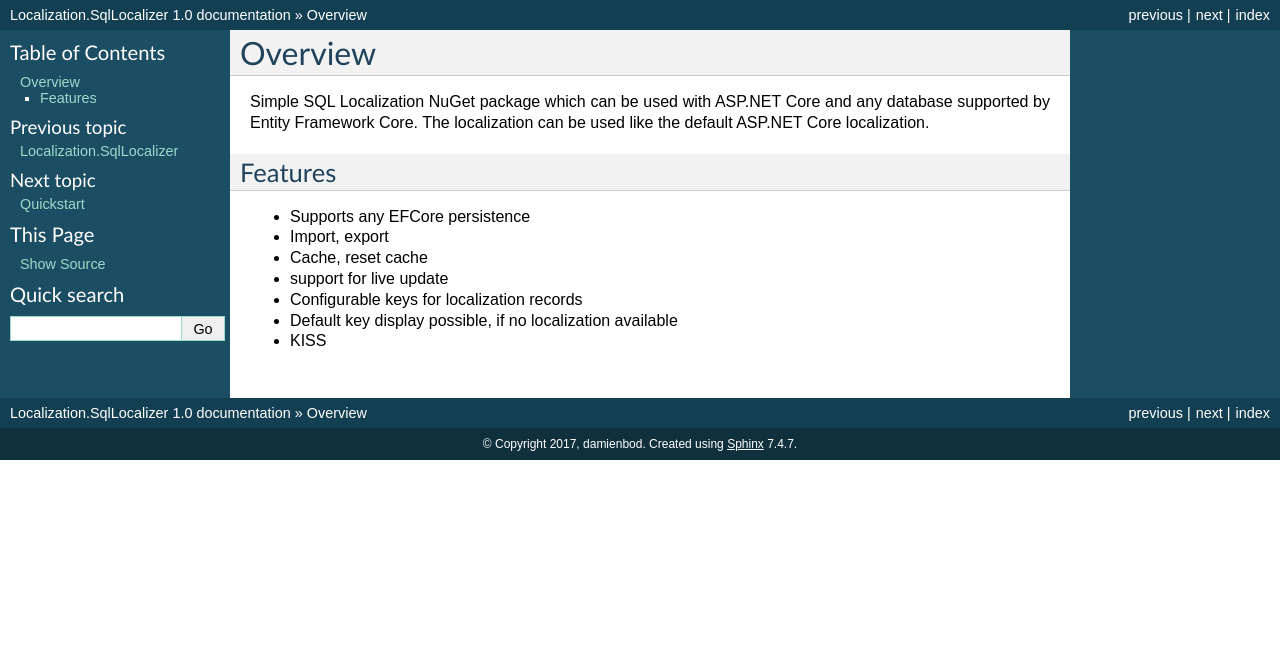
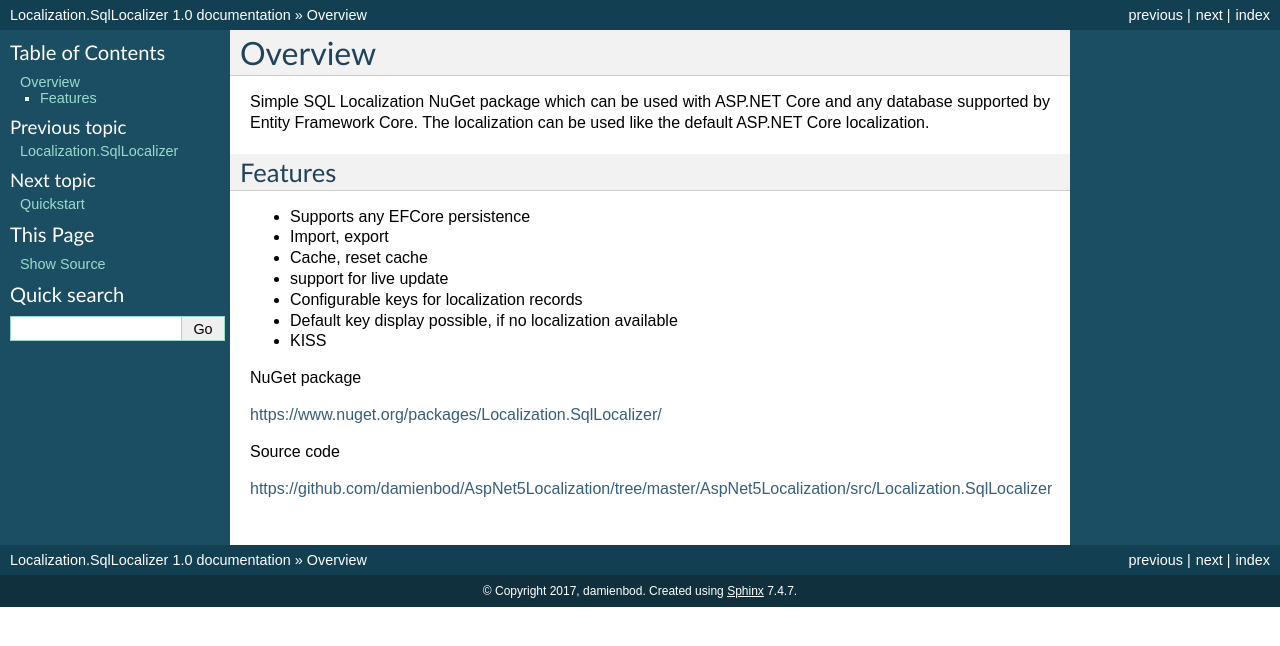
Before and after one commit to damienbod/Localization.SqlLocalizer.docs, a Sphinx documentation site: the page built from docs/source/docs/overview.rst, in a window 1280 px wide. Shown: the top 646 px of the page. Built offline with Sphinx 7.4.7, drawn with Linux system fonts in a browser that asks for light colours.

Commit message:
Updating overview

```diff
--- a/docs/source/docs/overview.rst
+++ b/docs/source/docs/overview.rst
@@ -12,3 +12,11 @@
 * Configurable keys for localization records
 * Default key display possible, if no localization available
 * KISS
+
+NuGet package
+
+https://www.nuget.org/packages/Localization.SqlLocalizer/
+
+Source code
+
+https://github.com/damienbod/AspNet5Localization/tree/master/AspNet5Localization/src/Localization.SqlLocalizer
```
